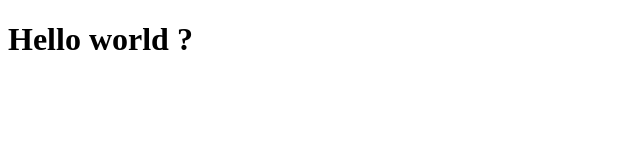
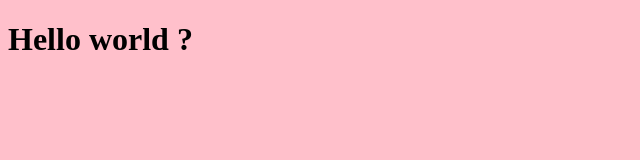
Before and after one commit to Yanaratasamere/projetephemere, a plain HTML site: page index.html in a window 1280 px wide. Shown: the whole page, without its empty margins (0-640 px from the left). Drawn offline with Linux system fonts and the light colour scheme.

Commit message:
second commit

```diff
--- /dev/null
+++ b/css/master.css
@@ -0,0 +1,3 @@
+body{
+  background: pink;
+}
--- a/index.html
+++ b/index.html
@@ -3,6 +3,7 @@
   <head>
     <meta charset="utf-8">
     <title></title>
+    <link rel="stylesheet" href="/css/master.css">
   </head>
   <body>
     <h1>Hello world ?</h1>
```
